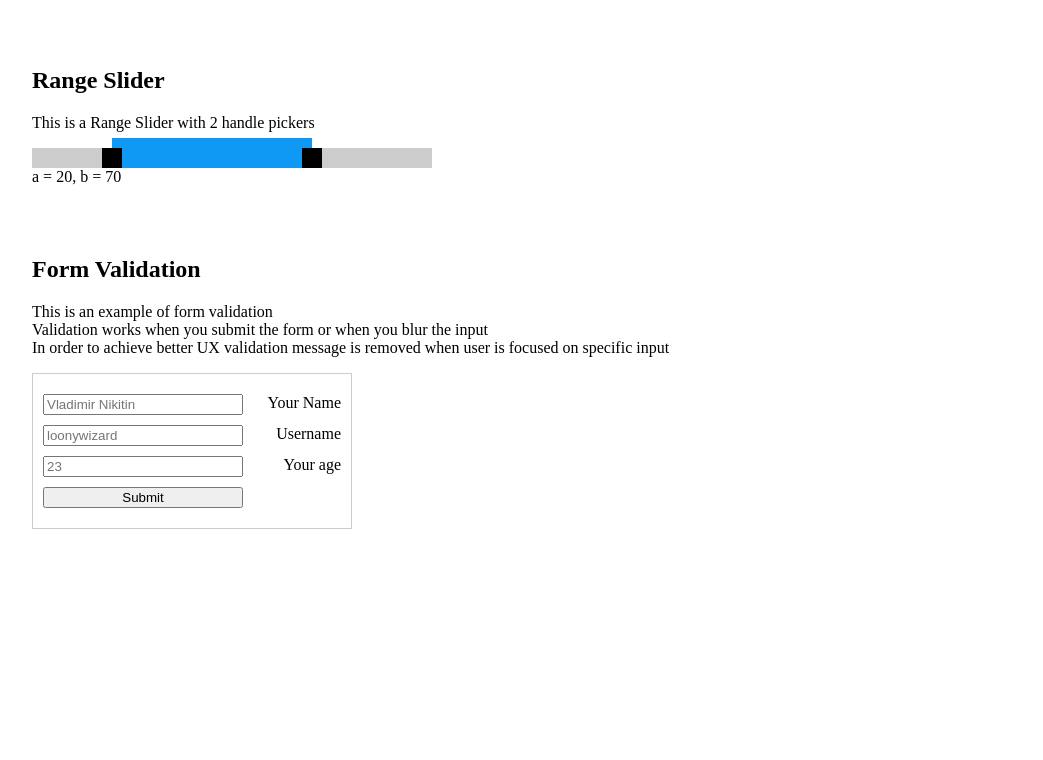
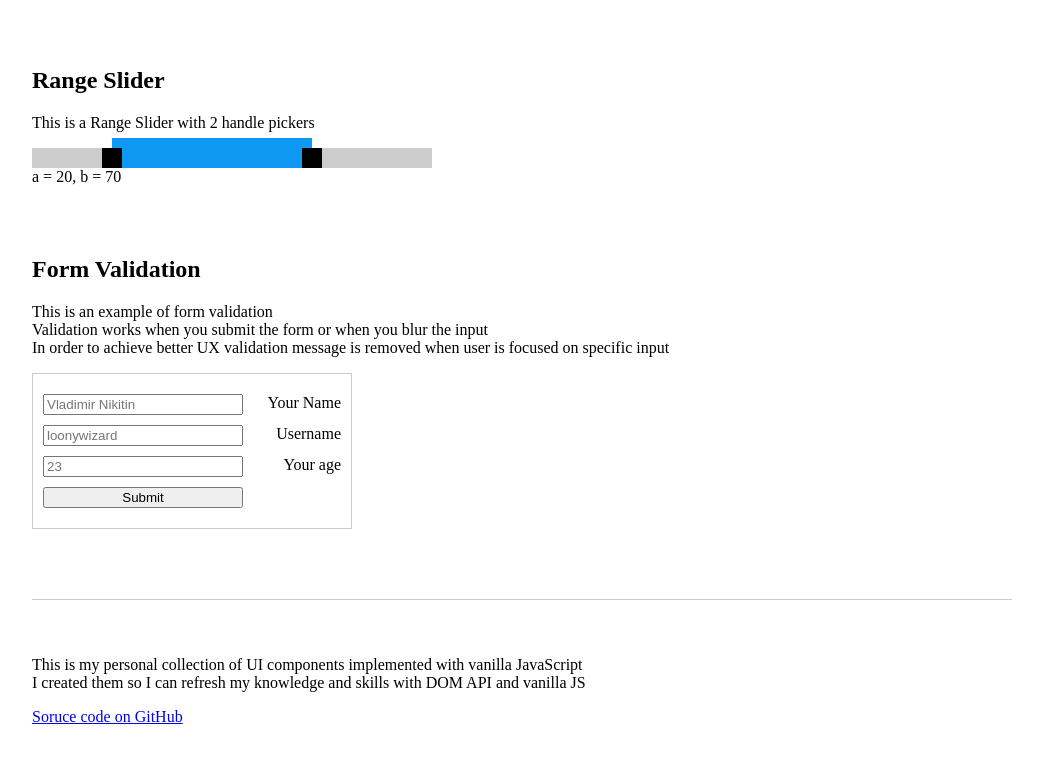
Before and after one commit to loonywizard/vanilla-js-ui-components, a plain HTML site: page index.html in a window 1280 px wide. Shown: the part 1765-2525 px from the top of the page, without its empty margins (118-1161 px from the left). Before the commit the page ends 2404 px from the top, so only its background shows below. Drawn offline with Linux system fonts and the light colour scheme.

Commit message:
add footer section to the website

```diff
--- a/index.css
+++ b/index.css
@@ -19,3 +19,9 @@ html, body {
 section {
   margin-bottom: 70px;
 }
+
+
+footer {
+  padding-top: 40px;
+  border-top: 1px solid #ccc;
+}
--- a/index.html
+++ b/index.html
@@ -264,6 +264,15 @@ and client code for ThemeSwitcher above
     </form>
   </section>
 
+  <footer>
+    <p>
+      This is my personal collection of UI components implemented with vanilla JavaScript
+      <br/>
+      I created them so I can refresh my knowledge and skills with DOM API and vanilla JS
+    </p>
+    <a href="https://github.com/loonywizard/vanilla-js-ui-components">Soruce code on GitHub</a>
+  </footer>
+
   <script src="dropdown/index.js"></script>
   <script src="autocomplete/index.js"></script>
   <script src="progressbar/index.js"></script>
```
